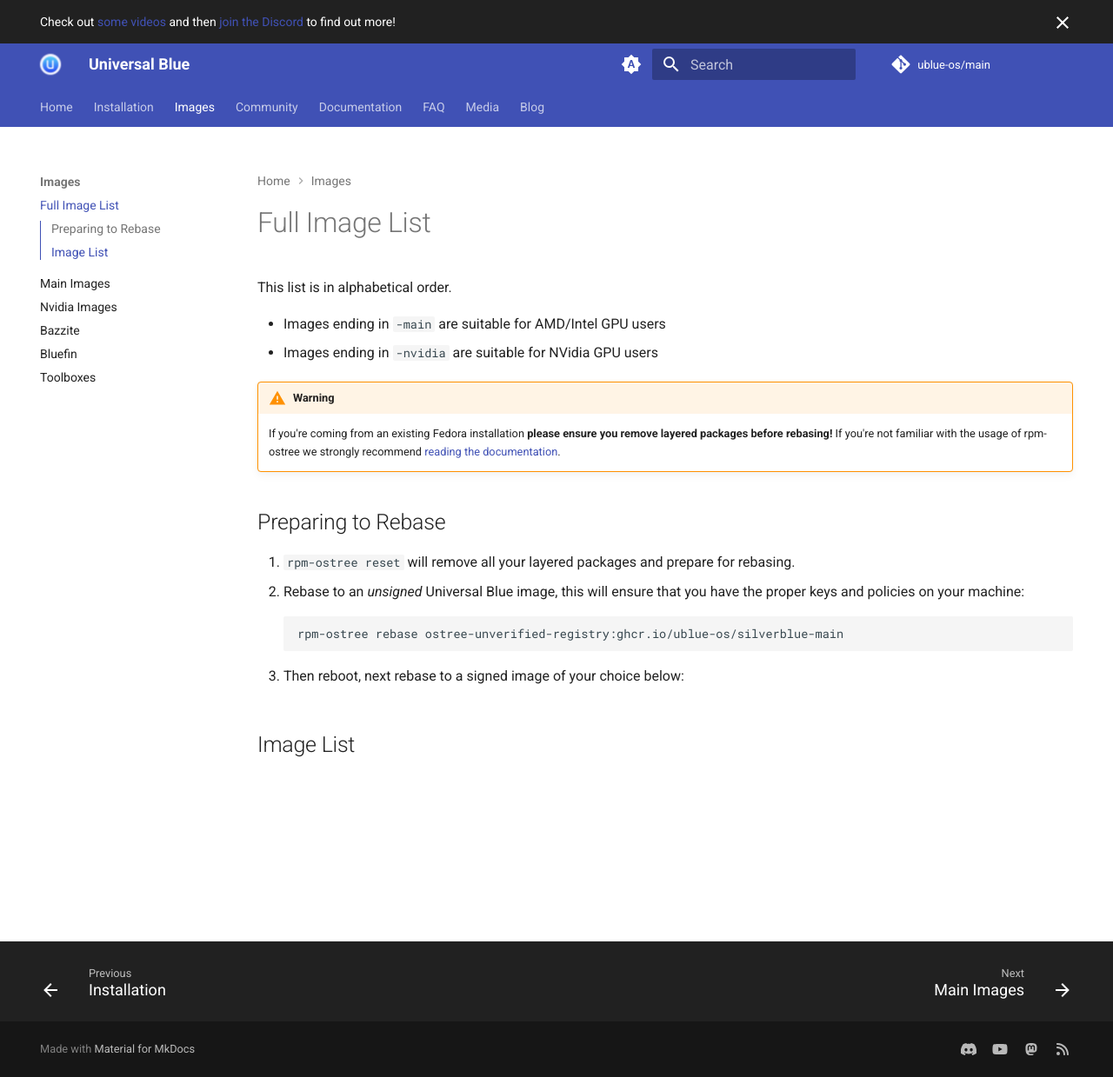
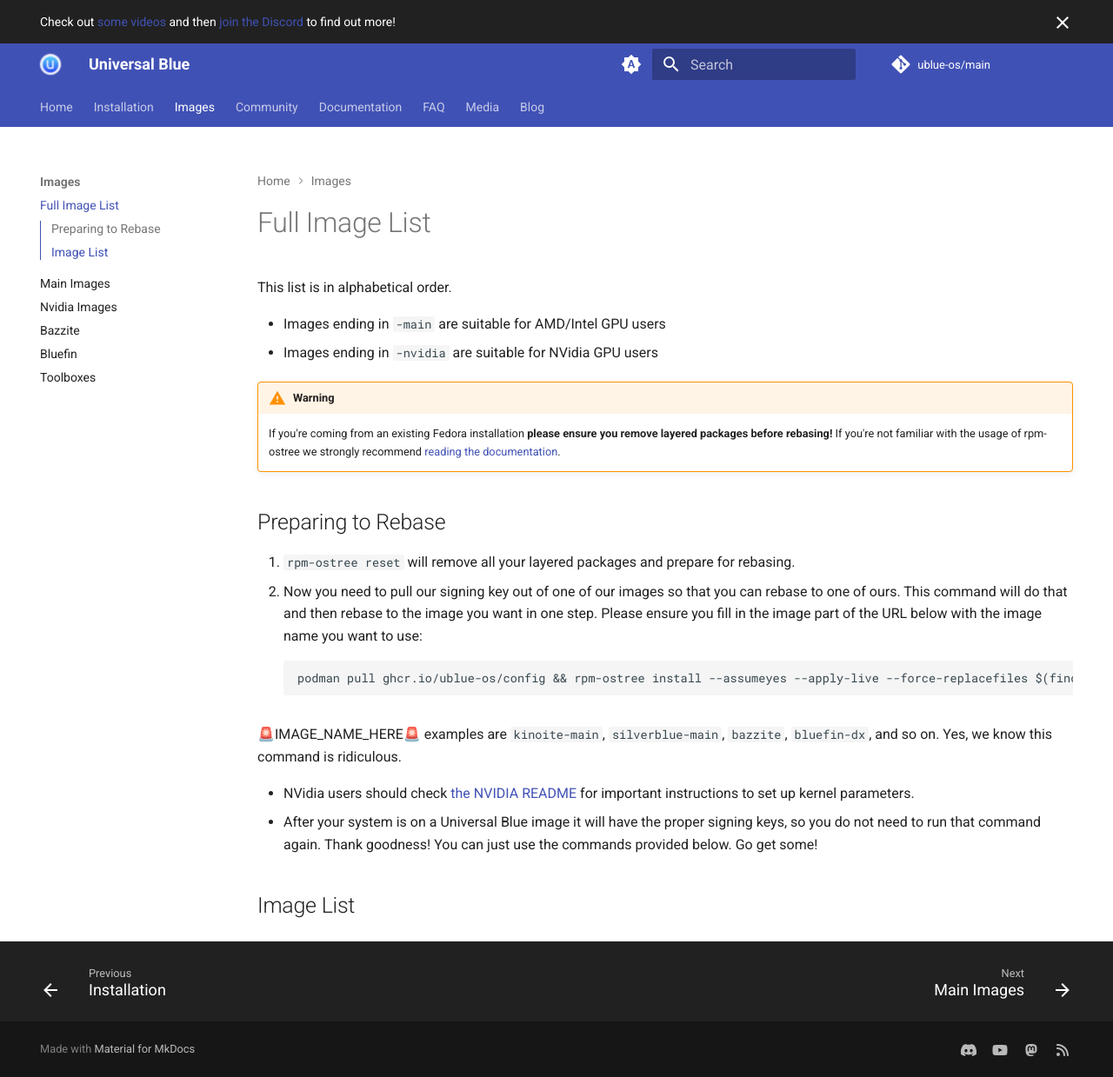
Before and after one commit to ublue-os/website, an MkDocs documentation site: the page built from docs/images.md, in a window 1280 px wide and 1239 px high. Shown: the whole window at 87% size. Built offline with MkDocs 1.6.1 and Material for MkDocs 9.7.7, drawn with Linux system fonts in a browser that asks for light colours; comment, search, counter and statistics services are not loaded.

Commit message:
fix: add more instruction detail (#304)
* fix: add more instruction detail

* fix: lol

* fix: you only need to run this once

```diff
--- a/docs/images.md
+++ b/docs/images.md
@@ -10,11 +10,14 @@ This list is in alphabetical order.
 ## Preparing to Rebase
 
 1. `rpm-ostree reset` will remove all your layered packages and prepare for rebasing.
-2. Rebase to an *unsigned* Universal Blue image, this will ensure that you have the proper keys and policies on your machine:
+2. Now you need to pull our signing key out of one of our images so that you can rebase to one of ours. This command will do that and then rebase to the image you want in one step. Please ensure you fill in the image part of the URL below with the image name you want to use:
 
-        rpm-ostree rebase ostree-unverified-registry:ghcr.io/ublue-os/silverblue-main
+        podman pull ghcr.io/ublue-os/config && rpm-ostree install --assumeyes --apply-live --force-replacefiles $(find ~/.local/share/containers -name ublue-os-signing.noarch.rpm 2>/dev/null) && rpm-ostree rebase --uninstall $(rpm -q ublue-os-signing-* --queryformat '%{NAME}-%{VERSION}-%{RELEASE}.%{Arch}') ostree-image-signed:docker://ghcr.io/ublue-os/🚨IMAGE_NAME_HERE🚨:latest
 
-3. Then reboot, next rebase to a signed image of your choice below:
+🚨IMAGE_NAME_HERE🚨 examples are `kinoite-main`, `silverblue-main`, `bazzite`, `bluefin-dx`, and so on. Yes, we know this command is ridiculous.
+
+- NVidia users should check [the NVIDIA README](https://universal-blue.org/images/nvidia/) for important instructions to set up kernel parameters.
+- After your system is on a Universal Blue image it will have the proper signing keys, so you do not need to run that command again. Thank goodness! You can just use the commands provided below. Go get some!
 
 ## Image List
 
```
